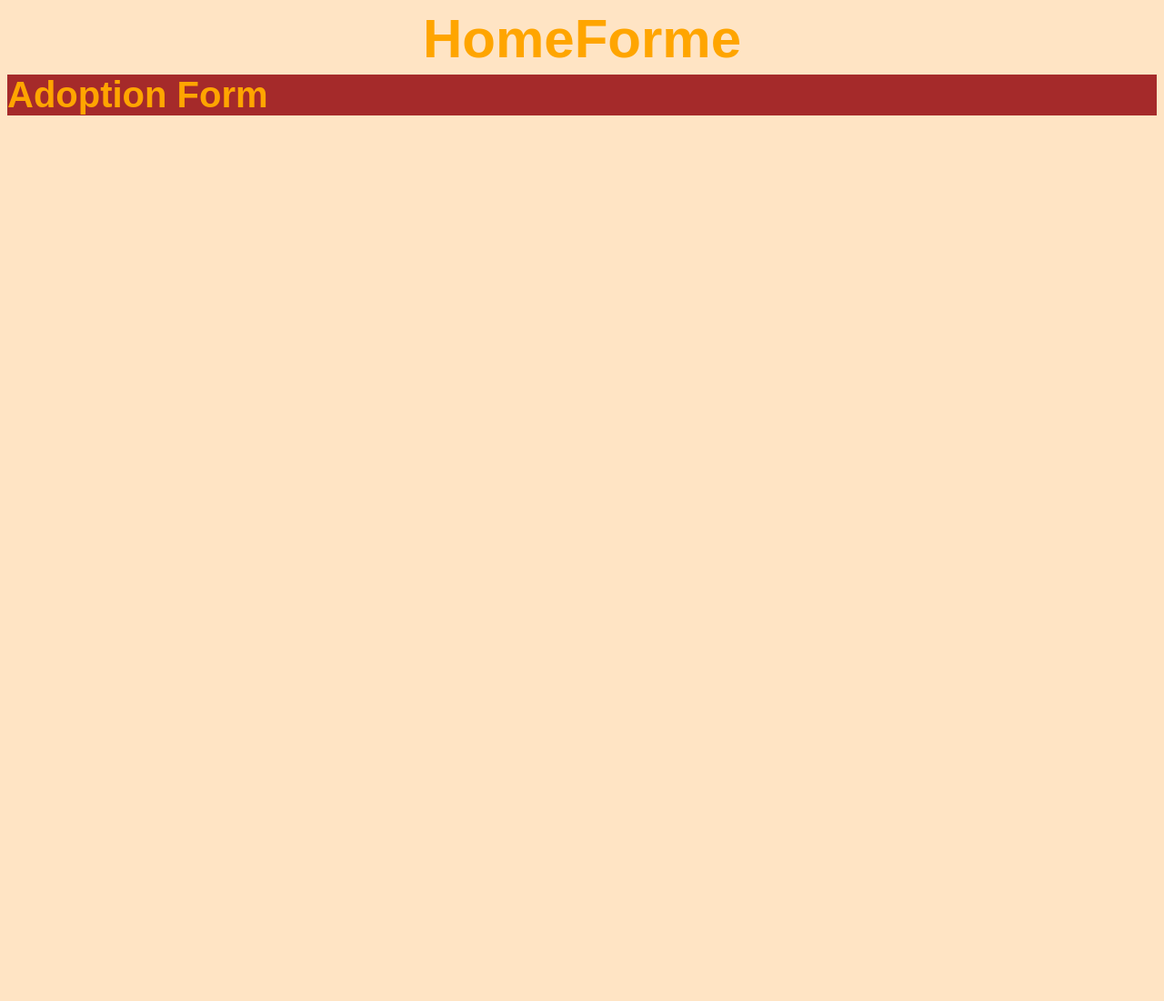
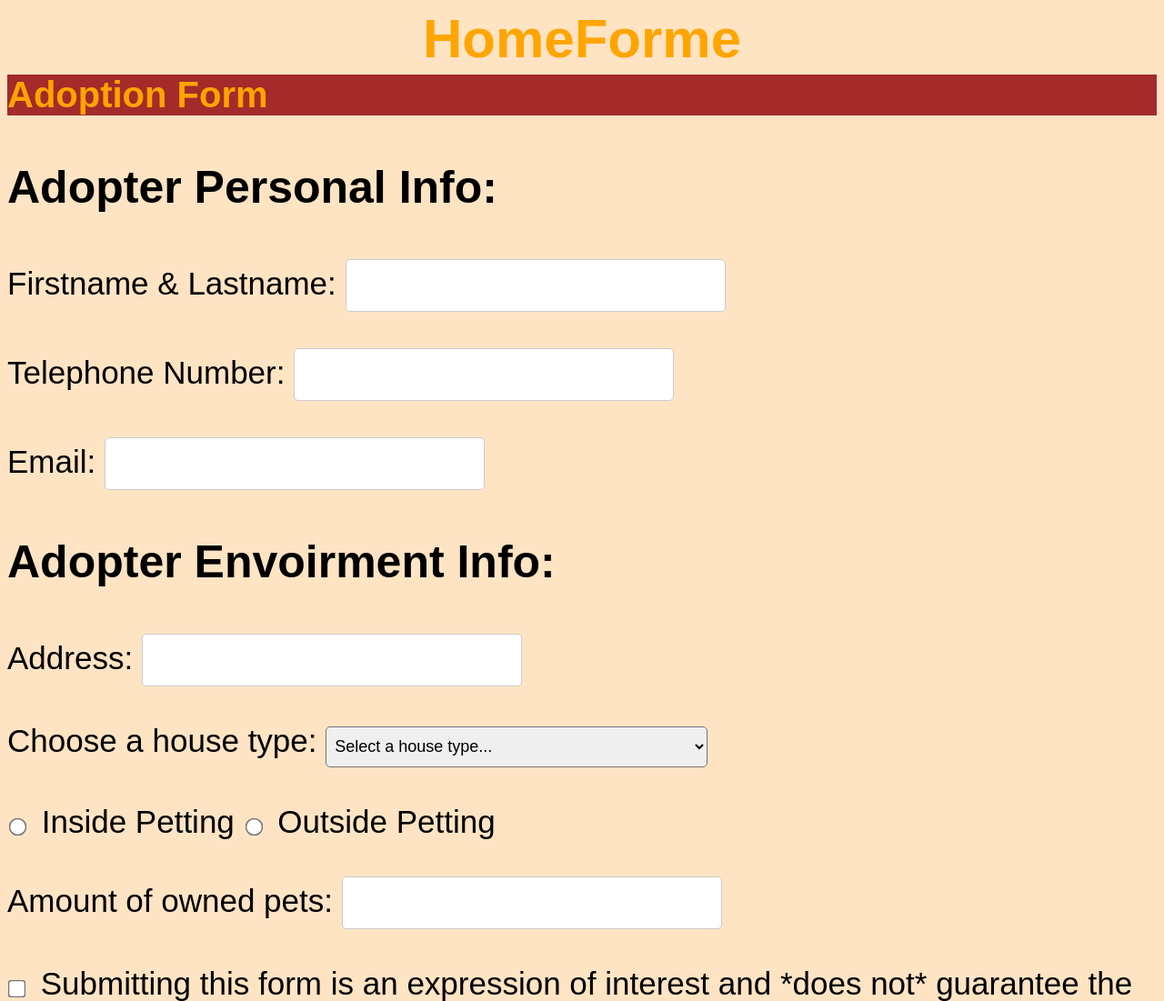
Before and after one commit to Boom21362/SDPractice2_Assignment01, a plain HTML site: page adoptme.html in a window 1280 px wide. Shown: the top 1101 px of the page at 91% size. Before the commit the page ends 800 px from the top, so only its background shows below. Drawn offline with Linux system fonts and the light colour scheme.

Commit message:
Update adoptme.html

```diff
--- a/adoptme.html
+++ b/adoptme.html
@@ -1,15 +1,46 @@
-<!DOCTYPE html>
+<!doctype html>
 <html lang="en">
     <head>
-         <meta charset="UTF-8" />
+        <meta charset="UTF-8" />
         <title>AdoptMe</title>
         <link rel="stylesheet" href="style/index.css" />
     </head>
     <body>
         <h1>HomeForme</h1>
         <h2 style="text-align: left">Adoption Form</h2>
-        <div>
+        <form id= "adoptform">
+            <h3 class="adoptHead" style="font-size: 50px">Adopter Personal Info:</h3>
+            <label for="names">Firstname & Lastname: </label>
+            <input type="text" id="names" name="names" required /><br /><br />
+            <label for="tel">Telephone Number: </label>
+            <input type="tel" id="tel" name="tel" required/> <br />
+            <br />
+            <label for="email">Email: </label>
+            <input type="email" id="email" name="email" required/>
 
-        </div>
+            <h3 class="adoptHeader" style="font-size: 50px">Adopter Envoirment Info:</h3>
+            <label for="address">Address: </label>
+            <input type="text" id="address" name="address" required/><br /><br />
+
+            <label for="houseType">Choose a house type:</label>
+            <select id="houseType" name="houseType" required>
+                <option value="" disabled selected>Select a house type...</option>
+                <option value="gardenHouse">Garden House</option>
+                <option value="singleHouse">Single House</option>
+                <option value="townHouse">TownHouse</option>
+                <option value="apartment">Condominium/Apartment</option>
+            </select>
+            <br><br>
+            <input type="radio" style="transform: scale(1.5); margin-right: 10px;" value="petting">
+            <label for="petting">Inside Petting</label>
+            <input type="radio" style="transform: scale(1.5); margin-right: 10px;" value="petting">
+            <label for="petting"> Outside Petting</label> <br><br>
+            <label for="amount">Amount of owned pets: </label>
+            <input type="number" id="amount" name="amount" required/><br /><br />
+            <input type="checkbox" style="transform: scale(1.5); margin-right: 10px;"> Submitting this form is an expression of interest and *does not* guarantee the adoption of the dog.
+
+            <br><br>
+            <input type="submit" style="width: 200px; height: 100px; font-size: 30px; padding: 10px 0;cursor: pointer;" value="Submit" />
+        </form>
     </body>
 </html>
--- a/style/index.css
+++ b/style/index.css
@@ -34,7 +34,7 @@ h2 {
   color: darkblue;
 }
 
-h3 {
+.petName {
   margin: 1px;
   border: solid;
   font-size: xx-large;
@@ -86,3 +86,27 @@ dd {
   font-family: "Courier New", Courier, monospace;
   font-weight: bold;
 }
+
+#adoptform{
+  font-size: 35px;
+}
+
+input[type="text"],
+input[type="email"],
+input[type="tel"],
+input[type="number"]{
+  width: 400px;       /* controls horizontal size */
+  height: 40px;       /* controls vertical size */
+  font-size: 30px;    /* makes the text inside larger */
+  padding: 8px;       /* adds space inside the box */
+  border-radius: 5px; /* optional: rounded corners */
+  border: 1px solid #ccc;
+}
+
+select {
+  width: 420px;
+  height: 45px;
+  font-size: 18px;
+  padding: 5px;
+  border-radius: 5px;
+}
```
Also changed, not shown: index.html (+4 -4 lines).
